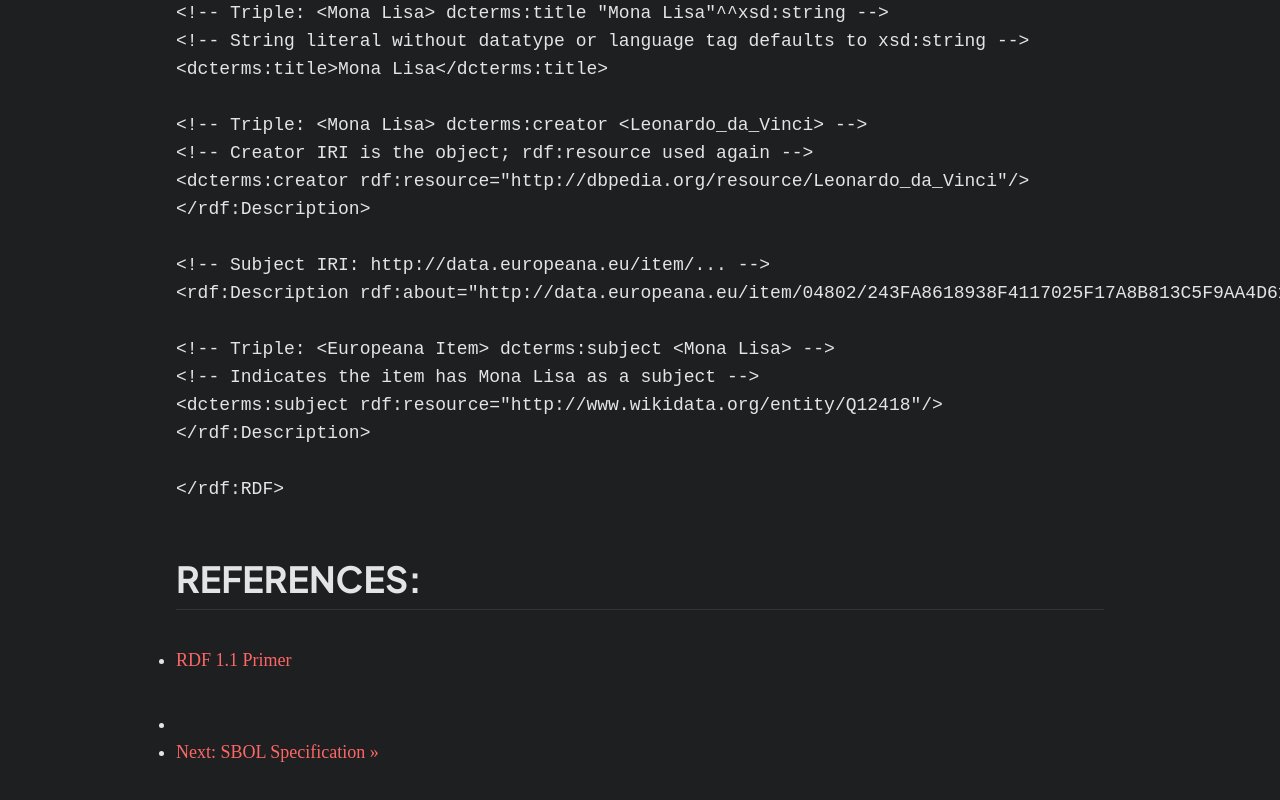
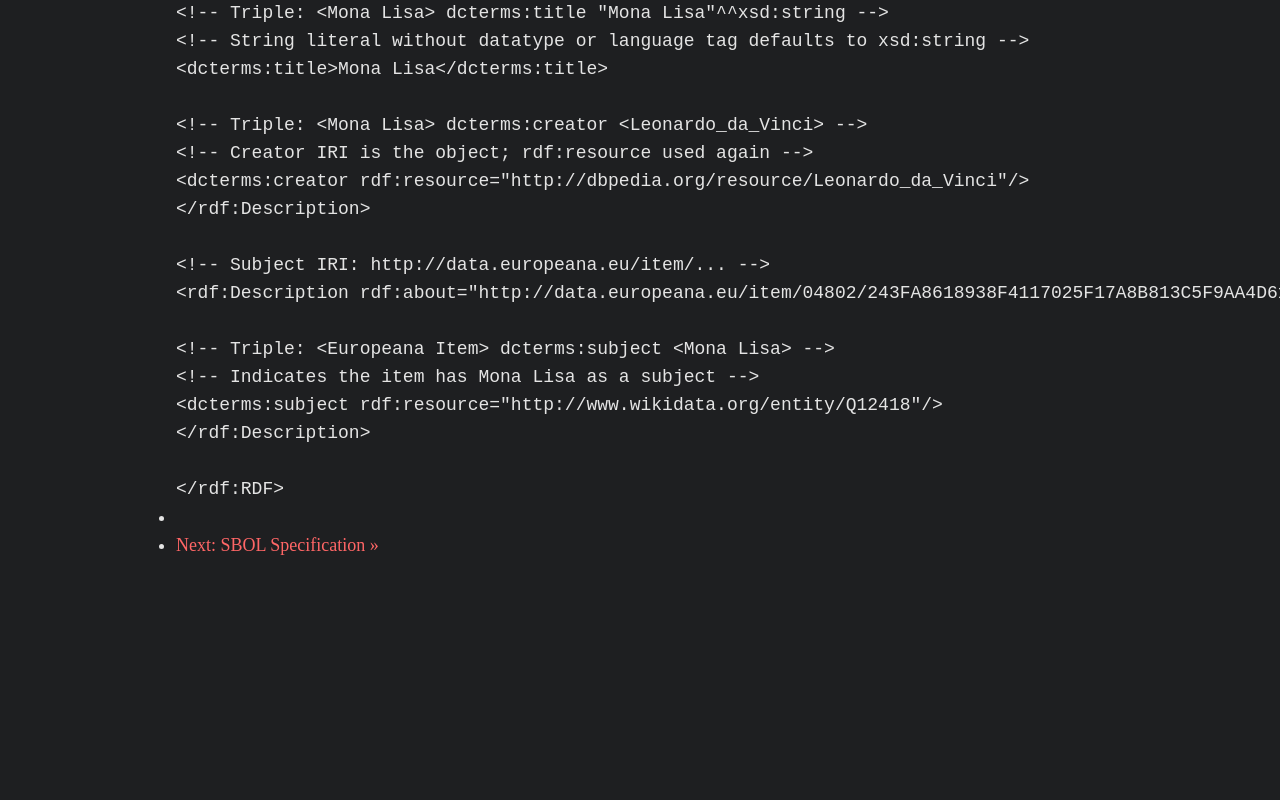
Before and after one commit to GeneCodeSavvy/portfolio, an Eleventy site: page src/blog/rdf.md in a window 1280 px wide. Shown: the part 3802-4602 px from the top of the page. After the commit the page ends 4433 px from the top, so only its background shows below. Built offline with nearby package versions, Linux system fonts and the light colour scheme; Eleventy itself is replaced by a stand-in of ours; code samples lack their colours; files that its build step writes are made by us from their sources; a small style sheet from the web is missing.

Commit message:
remove references from the blog

````diff
--- a/src/blog/rdf.md
+++ b/src/blog/rdf.md
@@ -95,8 +95,3 @@ xmlns:schema="http://schema.org/">
 
 </rdf:RDF>
 ```
-
-
-## REFERENCES:
-
-- [RDF 1.1 Primer](https://www.w3.org/TR/rdf-primer/)
````
